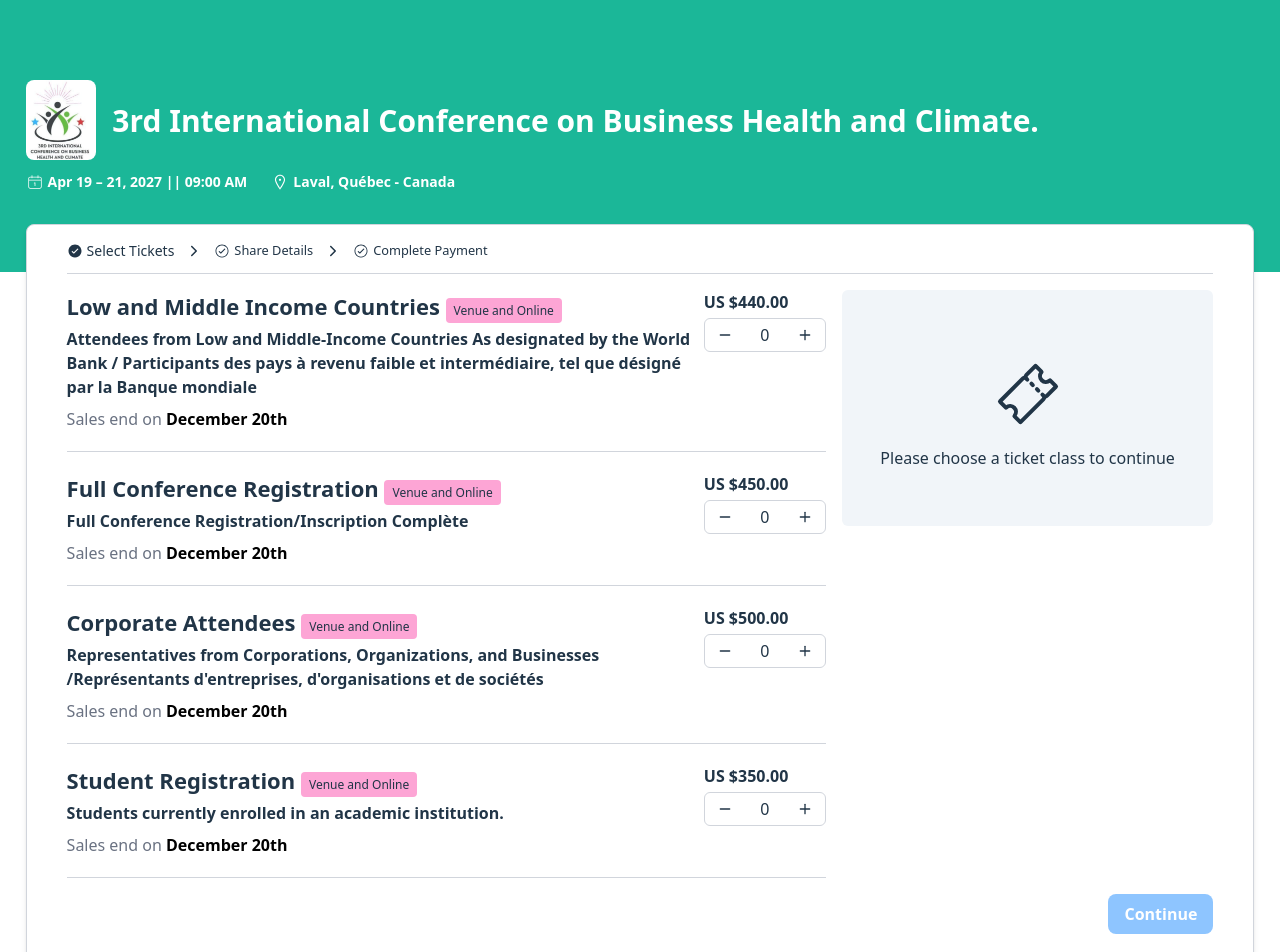
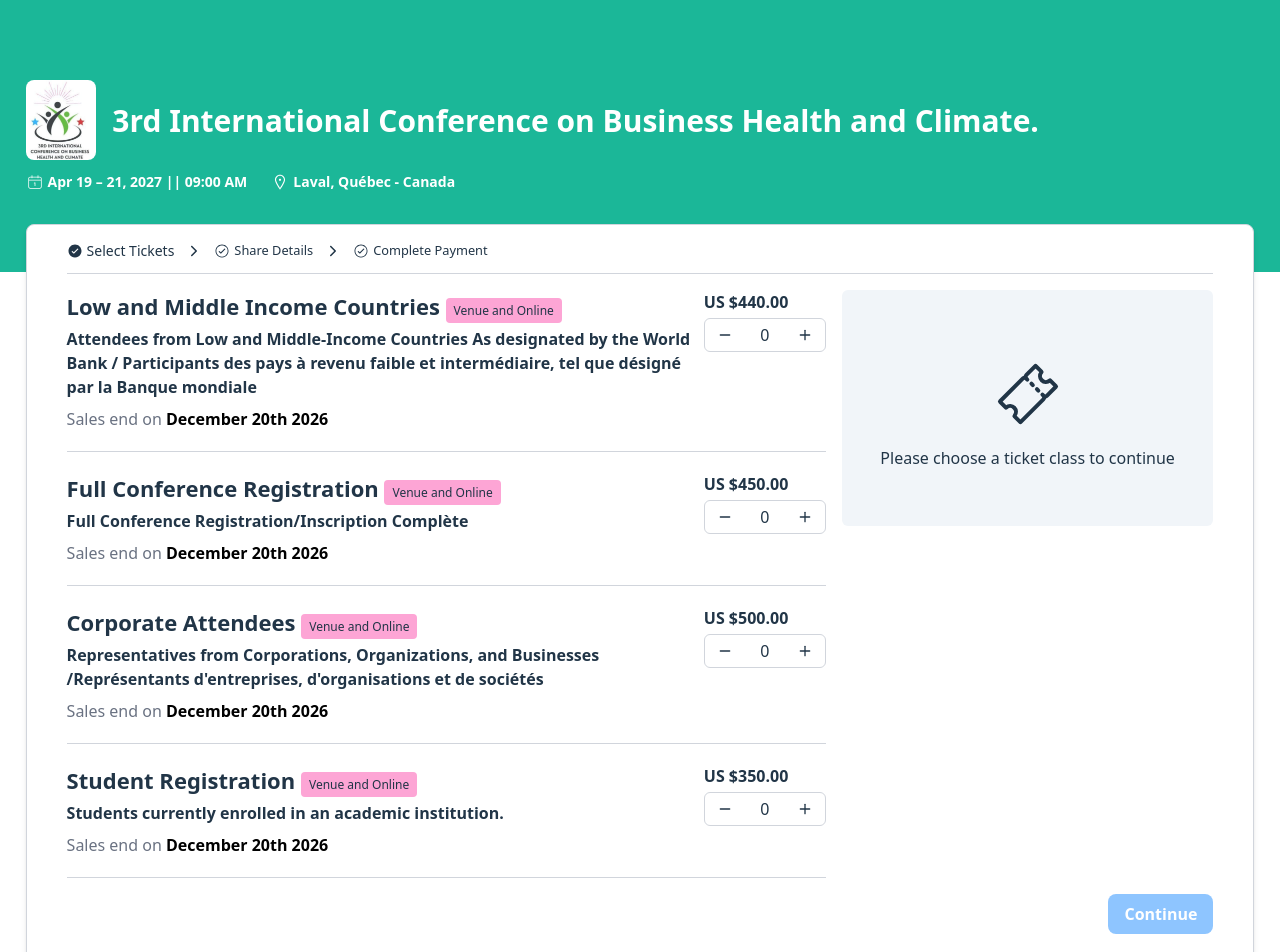
Before and after one commit to mehedy201/Event-Ticket-Sale-Frontend, a React (Vite) app: page / in a window 1280 px wide. Shown: the top 952 px of the page. Built offline with nearby package versions, Linux system fonts and the light colour scheme.

Commit message:
updated sales end date

```diff
--- a/src/pages/TicketSaleLandingPage/TicketsComponts/TicketsComponents.jsx
+++ b/src/pages/TicketSaleLandingPage/TicketsComponts/TicketsComponents.jsx
@@ -62,7 +62,7 @@ const TicketsComponents = () => {
               </h5>
               <p className="text-gray-500">
                 Sales end on{" "}
-                <span className="font-bold text-black">December 20th</span>
+                <span className="font-bold text-black">December 20th 2026</span>
               </p>
             </div>
             <div>
@@ -127,7 +127,7 @@ const TicketsComponents = () => {
               </h5>
               <p className="text-gray-500">
                 Sales end on{" "}
-                <span className="font-bold text-black">December 20th</span>
+                <span className="font-bold text-black">December 20th 2026</span>
               </p>
             </div>
             <div>
@@ -195,7 +195,7 @@ const TicketsComponents = () => {
               </h5>
               <p className="text-gray-500">
                 Sales end on{" "}
-                <span className="font-bold text-black">December 20th</span>
+                <span className="font-bold text-black">December 20th 2026</span>
               </p>
             </div>
             <div>
@@ -261,7 +261,7 @@ const TicketsComponents = () => {
               </h5>
               <p className="text-gray-500">
                 Sales end on{" "}
-                <span className="font-bold text-black">December 20th</span>
+                <span className="font-bold text-black">December 20th 2026</span>
               </p>
             </div>
             <div>
```
